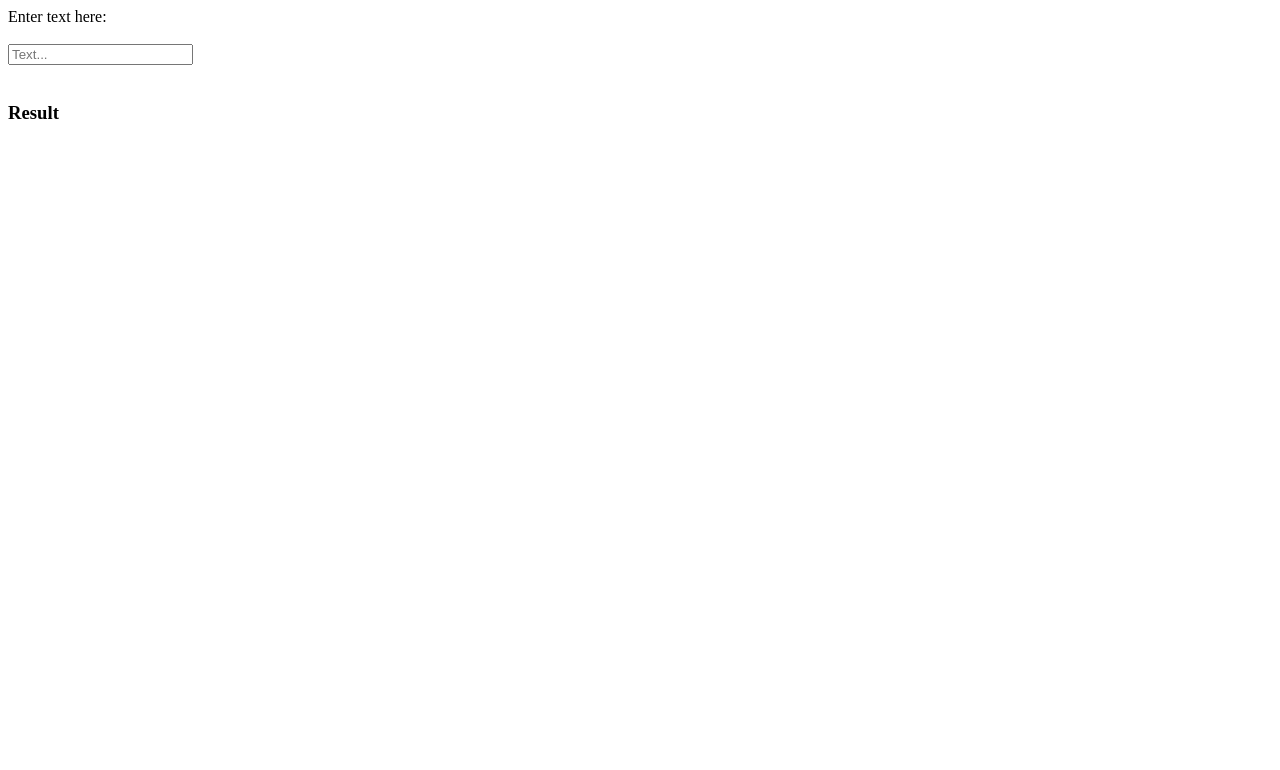
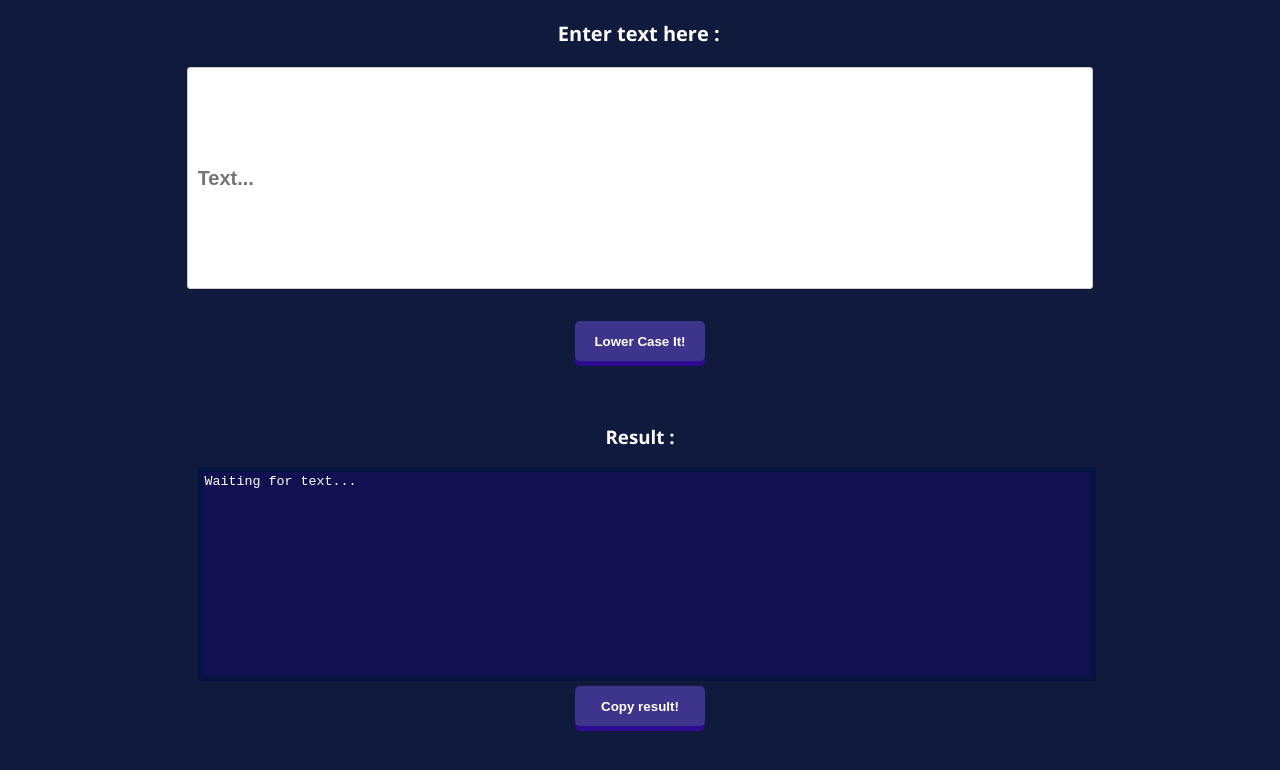
Before and after one commit to ScopesCodez/LowerCaseIt, a plain HTML site: page index.html in a window 1280 px wide. Drawn offline with nearby package versions, Linux system fonts and the light colour scheme.

Commit message:
pog website done

```diff
--- a/index.html
+++ b/index.html
@@ -10,15 +10,18 @@
 </head>
 
 <body>
-    <label for="text_entry">Enter text here:</label>
-    <br>
-    <br>
-    <input type="text" name="text_entry" id="text_entry" placeholder="Text...">
+    <div class="entry">
+        <h3>Enter text here :</h3>
+        <input type="text" name="text_entry" id="text_entry" placeholder="Text...">
+        <br>
+        <button onclick="lowerIt()">Lower Case It!</button>
+    </div>
     <br>
     <br>
     <div class="result">
-        <h3>Result</h3>
-        <p id="result"></p>
+        <h3 align="center">Result :</h3>
+        <textarea id="result" readonly>Waiting for text...</textarea>
+        <button onclick="copyResult()" style="display: block; margin-left: auto; margin-right: auto;">Copy result!</button>
     </div>
 
     <script src="index.js"></script>
--- a/index.js
+++ b/index.js
@@ -0,0 +1,24 @@
+function lowerIt() {
+    let text = document.getElementById("text_entry").value;
+    if (text.length < 1) {
+        alert("Please enter text to convert to lowercase");
+        return;
+    }
+    if (text.toLowerCase() === text) {
+        alert("Text is already lowercase");
+        return;
+    }
+    let result = text.toLowerCase();
+    document.getElementById("result").innerHTML = result;
+}
+
+function copyResult() {
+    var copyText = document.getElementById("result");
+    copyText.select();
+    if (copyText.value === "Waiting for text...") {
+        alert("You need to lowercase some text first");
+        return;
+    }
+    document.execCommand("copy");
+    alert("Text copied!");
+}
--- a/style.css
+++ b/style.css
@@ -0,0 +1,88 @@
+@import url(http://fonts.googleapis.com/css?family=Open+Sans:400,600,700);
+body {
+    font-family: 'Open Sans', sans-serif;
+    background-color: rgb(16, 26, 61);
+    color: white;
+}
+
+.result {
+    width: 70%;
+    display: block;
+    margin-left: auto;
+    margin-right: auto;
+}
+
+#result {
+    border: solid rgb(5, 19, 65);
+    border-width: 5px;
+    background-color: rgb(17, 16, 80);
+    height: 25vh;
+    width: 100%;
+    color: white;
+    outline: none;
+    resize: none;
+}
+
+.entry {
+    display: block;
+    margin-left: auto;
+    margin-right: auto;
+}
+
+.entry h3 {
+    font-size: 20px;
+    font-weight: bold;
+    display: block;
+    margin-left: auto;
+    margin-right: auto;
+    width: 13%;
+}
+
+.entry input {
+    font-size: 20px;
+    font-weight: bold;
+    width: 100%;
+    padding: 10px;
+    border: 1px solid #ccc;
+    border-radius: 3px;
+    margin-bottom: 10px;
+    outline: none;
+    width: 70%;
+    height: 25vh;
+    display: block;
+    margin-left: auto;
+    margin-right: auto;
+}
+
+.entry button {
+    display: block;
+    margin-left: auto;
+    margin-right: auto;
+}
+
+button {
+    min-width: 130px;
+    height: 40px;
+    color: #fff;
+    padding: 5px 10px;
+    font-weight: bold;
+    cursor: pointer;
+    transition: all 0.3s ease;
+    position: relative;
+    display: inline-block;
+    outline: none;
+    border-radius: 5px;
+    border: none;
+    background: #3d348b;
+    box-shadow: 0 5px #2c0b8e;
+}
+
+button:hover {
+    box-shadow: 0 3px #2c0b8e;
+    top: 1px;
+}
+
+button:active {
+    box-shadow: 0 0 #2c0b8e;
+    top: 5px;
+}
```
